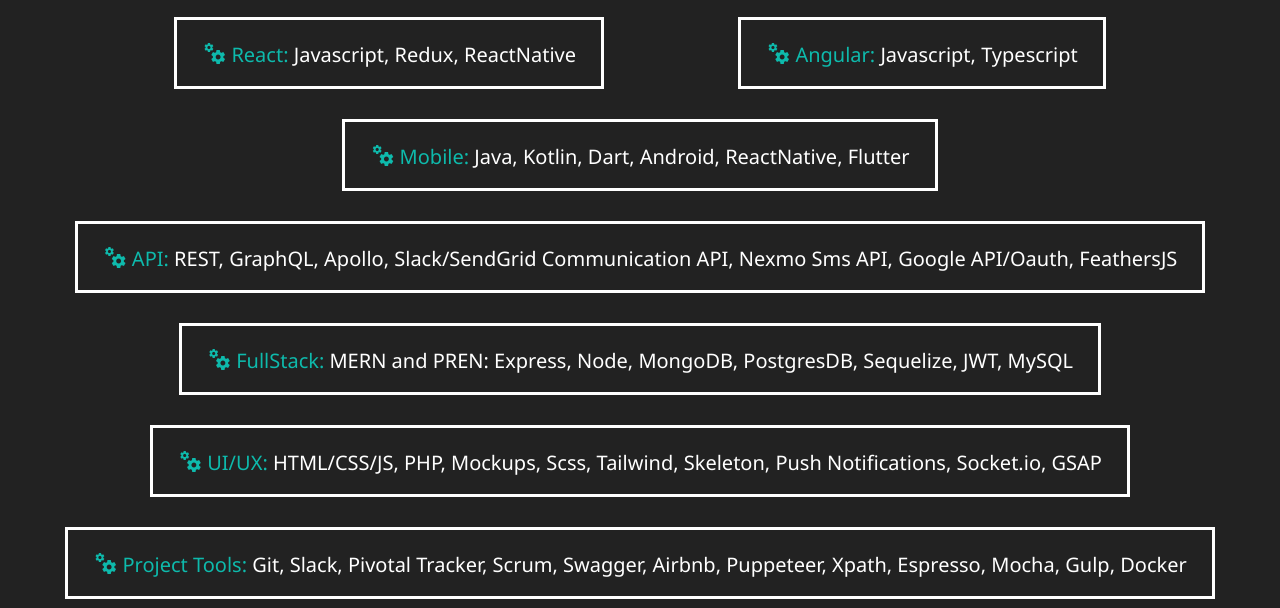
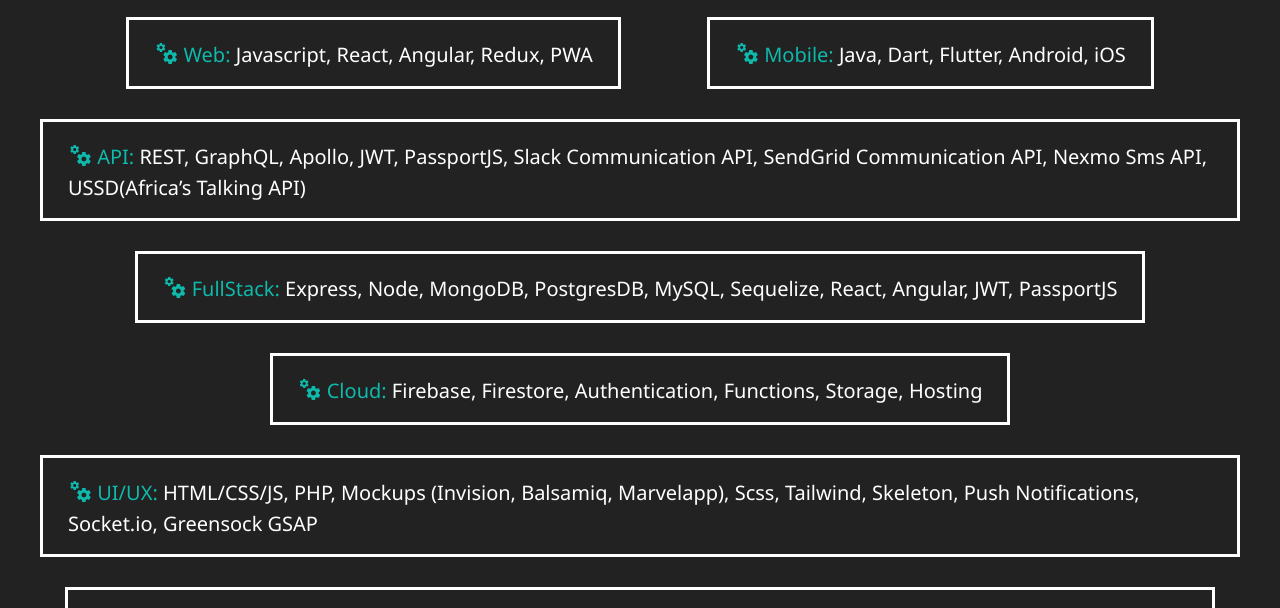
Before and after one commit to leonardnjura/leonardnjura.github.io, a website: page skills.html in a window 1280 px wide. Shown: the part 160-768 px from the top of the page. Drawn offline with Linux system fonts and the light colour scheme.

Commit message:
Update skillset

```diff
--- a/skills.html
+++ b/skills.html
@@ -58,43 +58,41 @@
       <div class="boxes">
         <div>
           <span class="text-secondary"
-            ><i class="mdi mdi-cogs mdi-24px"></i> React:</span
+            ><i class="mdi mdi-cogs mdi-24px"></i> Web:</span
           >
-          Javascript, Redux, ReactNative
-        </div>
-        <div>
-          <span class="text-secondary"
-            ><i class="mdi mdi-cogs mdi-24px"></i> Angular:</span
-          >
-          Javascript, Typescript
+          Javascript, React, Angular, Redux, PWA
         </div>
         <div>
           <span class="text-secondary"
             ><i class="mdi mdi-cogs mdi-24px"></i> Mobile:</span
           >
-          Java, Kotlin, Dart, Android, ReactNative, Flutter
+          Java, Dart, Flutter, Android, iOS
         </div>
+
         <div>
           <span class="text-secondary"
             ><i class="mdi mdi-cogs mdi-24px"></i> API:</span
           >
-          REST, GraphQL, Apollo, Slack/SendGrid Communication API, Nexmo Sms
-          API, Google API/Oauth, FeathersJS
+          REST, GraphQL, Apollo, JWT, PassportJS, Slack Communication API, SendGrid Communication API, Nexmo Sms API, USSD(Africa’s Talking API)
         </div>
         <div>
           <span class="text-secondary"
             ><i class="mdi mdi-cogs mdi-24px"></i> FullStack:</span
           >
-          MERN and PREN: Express, Node, MongoDB, PostgresDB, Sequelize, JWT,
-          MySQL
+          Express, Node, MongoDB, PostgresDB, MySQL, Sequelize, React, Angular, JWT, PassportJS
         </div>
         <div>
           <span class="text-secondary"
-            ><i class="mdi mdi-cogs mdi-24px"></i> UI/UX:</span
+          ><i class="mdi mdi-cogs mdi-24px"></i> Cloud:</span
           >
-          HTML/CSS/JS, PHP, Mockups, Scss, Tailwind, Skeleton, Push
-          Notifications, Socket.io, GSAP
+          Firebase, Firestore, Authentication, Functions, Storage, Hosting
         </div>
+                    <div>
+                      <span class="text-secondary"
+                        ><i class="mdi mdi-cogs mdi-24px"></i> UI/UX:</span
+                      >
+                      HTML/CSS/JS, PHP,  Mockups (Invision, Balsamiq, Marvelapp), Scss, Tailwind, Skeleton, Push Notifications, Socket.io, Greensock GSAP
+                    </div>
         <div>
           <span class="text-secondary"
             ><i class="mdi mdi-cogs mdi-24px"></i> Project Tools:</span
```
